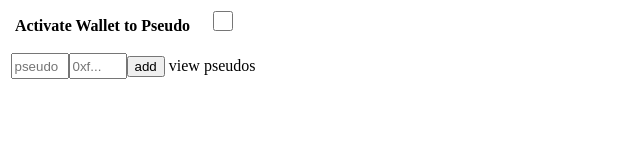
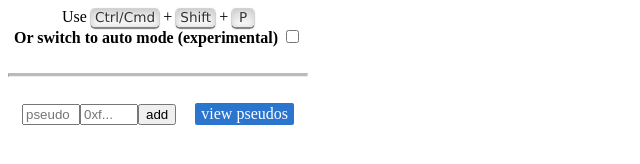
Before and after one commit to guillim/wallet2pseudo, a browser extension: page index.html in a window 1280 px wide. Shown: the whole page, without its empty margins (0-640 px from the left). Drawn offline with Linux system fonts and the light colour scheme.

Commit message:
styling CSS

```diff
--- a/index.html
+++ b/index.html
@@ -3,26 +3,93 @@
   <head>
     <style>
       body{
-        width: 250px;
+        width: 300px;
         text-align: center;
       }
       input {
-        height: 20px;
-        width: 50px;
         outline: none;
       }
       label{
-        width:50px;
         font-weight: bold;
       }
+      .h-26{
+        height: 26px !important;
+      }
+      .w-50{
+        width: 50px;;
+      }
+      .btn-blue {
+        background-color: #2c75ce; /* Green */
+        border: none;
+        color: white;
+        padding: 2px 6px;
+        text-align: center;
+        text-decoration: none;
+        display: inline-block;
+        border-radius: 2px;
+      }
+      .view{
+        margin-left: 15px;
+      }
+
+      hr{
+        border-top: 3px solid #bbb;
+      }
+
+      .checkbox-container{
+        vertical-align: middle;
+      }
+
+
+      /* Base style, essential for every key. tks https://github.com/michaelhue/keyscss */
+      kbd, .key {
+        display: inline;
+        display: inline-block;
+        min-width: 1em;
+        padding: .2em .3em;
+        font: normal .85em/1 "Lucida Grande", Lucida, Arial, sans-serif;
+        text-align: center;
+        text-decoration: none;
+        -moz-border-radius: .3em;
+        -webkit-border-radius: .3em;
+        border-radius: .3em;
+        border: none;
+        cursor: default;
+        -moz-user-select: none;
+        -webkit-user-select: none;
+        user-select: none;
+      }
+      /* kbd[title], .key[title] {
+        cursor: help;
+      } */
+
+      kbd.light, .light-keys kbd, .key.light, .light-keys .key {
+        background: rgb(250, 250, 250);
+        background: -moz-linear-gradient(top, rgb(210, 210, 210), rgb(255, 255, 255));
+        background: -webkit-gradient(linear, left top, left bottom, from(rgb(210, 210, 210)), to(rgb(255, 255, 255)));
+        color:  rgb(50, 50, 50);
+        text-shadow: 0 0 2px rgb(255, 255, 255);
+        -moz-box-shadow: inset 0 0 1px rgb(255, 255, 255), inset 0 0 .4em rgb(200, 200, 200), 0 .1em 0 rgb(130, 130, 130), 0 .11em 0 rgba(0, 0, 0, .4), 0 .1em .11em rgba(0, 0, 0, .9);
+        -webkit-box-shadow: inset 0 0 1px rgb(255, 255, 255), inset 0 0 .4em rgb(200, 200, 200), 0 .1em 0 rgb(130, 130, 130), 0 .11em 0 rgba(0, 0, 0, .4), 0 .1em .11em rgba(0, 0, 0, .9);
+        box-shadow: inset 0 0 1px rgb(255, 255, 255), inset 0 0 .4em rgb(200, 200, 200), 0 .1em 0 rgb(130, 130, 130), 0 .11em 0 rgba(0, 0, 0, .4), 0 .1em .11em rgba(0, 0, 0, .9);
+      }
+
     </style>
   </head>
   <body>
-    <label>Activate Wallet to Pseudo</label>
-    <input type="checkbox" id="changePseudo" checked></input>
-    <br><br>
-    <input type="text" id="addPseudo" placeholder="pseudo"></input><input type="text" id="addAddress" placeholder="0xf..."></input><button id="w2pclick">add</button>
-    <a id="options">view pseudos</a>
+    <span class="light-keys">
+      Use <kbd>Ctrl/Cmd</kbd> + <kbd>Shift</kbd> + <kbd>P</kbd>
+    </span>
+    <br>
+    <div class="checkbox-container">
+      <label>Or switch to auto mode (experimental)</label>
+      <input type="checkbox" id="changePseudo" checked></input>
+    </div>
+    <br>
+    <hr></hr>
+    <br>
+    <input type="text" id="addPseudo" placeholder="pseudo" class="h-20 w-50"></input><input type="text" id="addAddress" placeholder="0xf..." class="h-20 w-50"></input><button id="w2pclick" class="h-20">add</button>
+    <a id="options" class="btn-blue view">view pseudos</a>
     <script src="changePseudo.js"></script>
   </body>
 </html>
```
